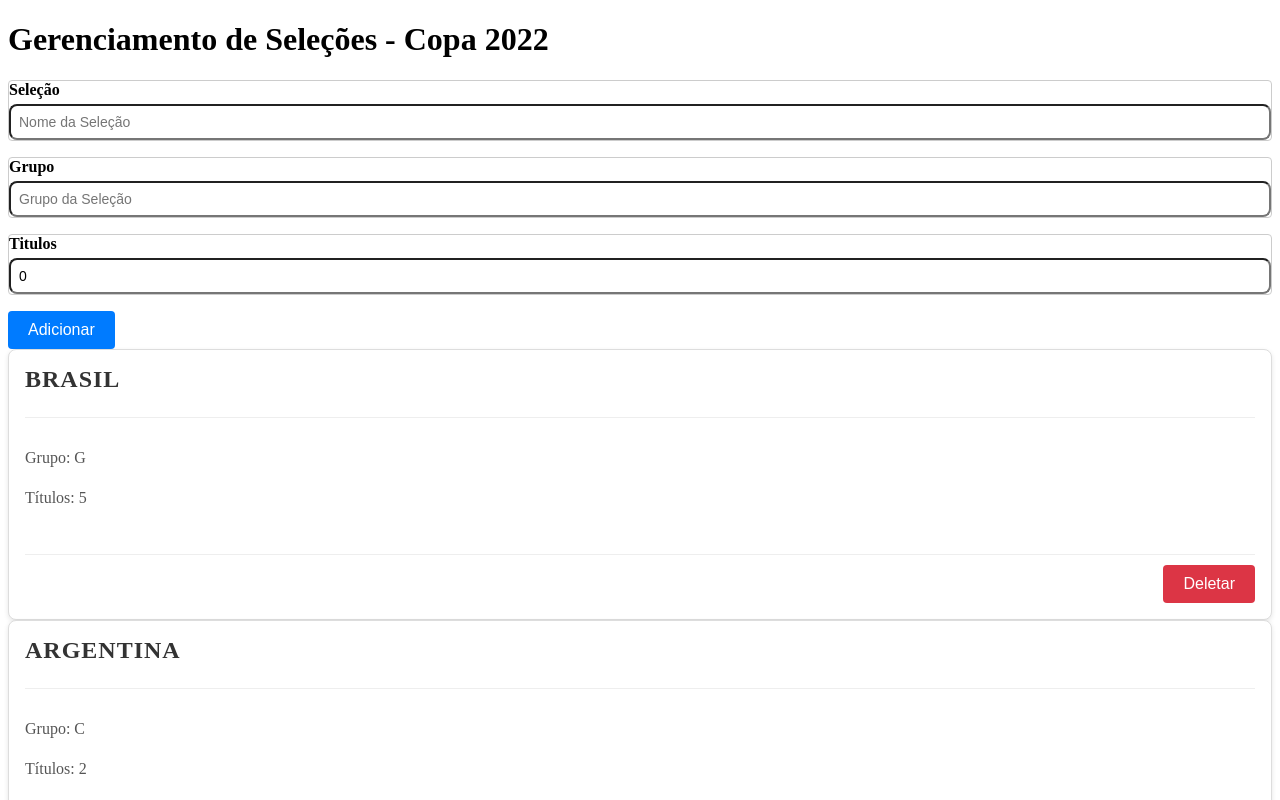
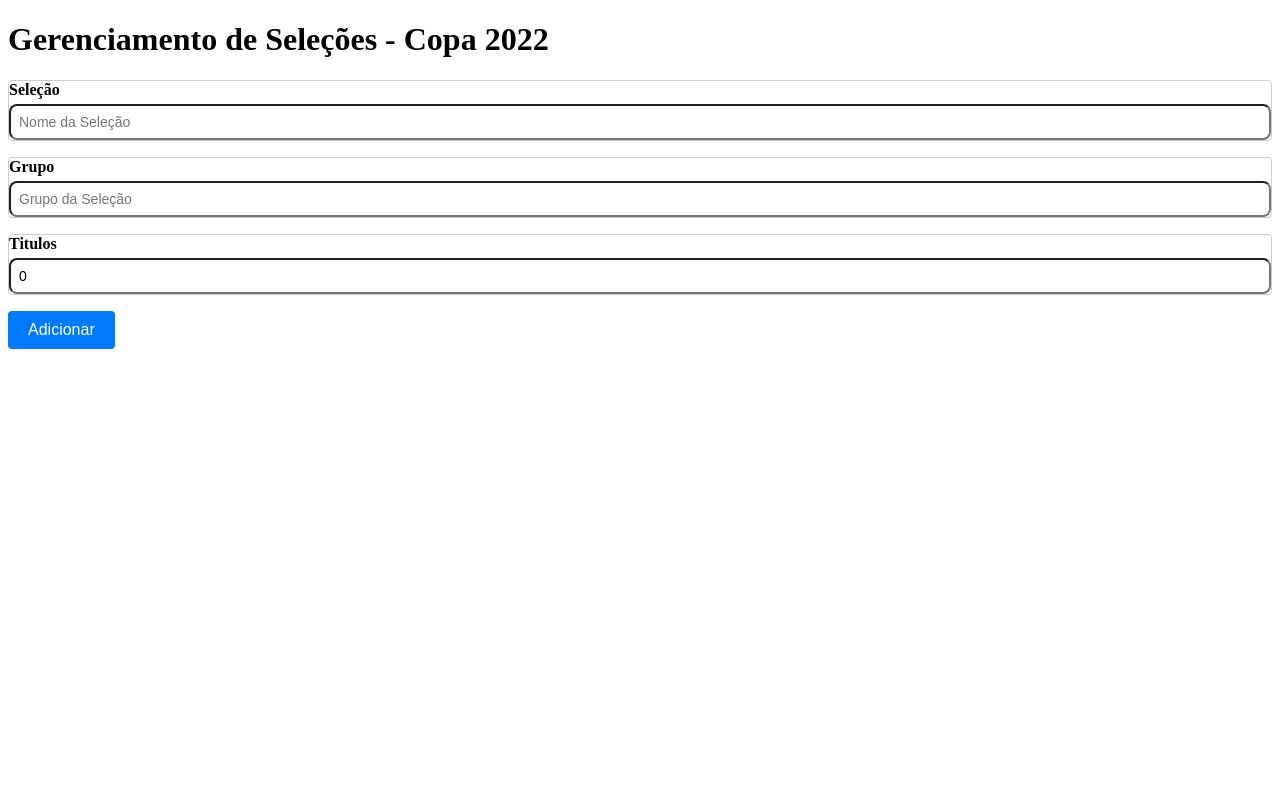
Before and after one commit to paulohenriquedeandrade/roadmap-topico-react, a React (Vite) app: page / in a window 1280 px wide. Shown: the top 800 px of the page. Built offline with nearby package versions, Linux system fonts and the light colour scheme.

Commit message:
feat: adiciona persistência de dados com useEffect e localStorage

```diff
--- a/src/App.tsx
+++ b/src/App.tsx
@@ -1,36 +1,14 @@
-import { useState } from "react";
+import { useState, useEffect } from "react";
 import { Button } from "./components/Button";
 import { Card } from "./components/Card";
 import type { Selecao } from "./types";
 import { SelecaoForm } from "./components/SelecaoForm";
 
 function App() {
-  const [selecoes, setSelecoes] = useState<Selecao[]>([
-    {
-      id: 1,
-      nome: "Brasil",
-      grupo: "G",
-      titulos: 5,
-    },
-    {
-      id: 2,
-      nome: "Argentina",
-      grupo: "C",
-      titulos: 2,
-    },
-    {
-      id: 3,
-      nome: "França",
-      grupo: "D",
-      titulos: 2,
-    },
-    {
-      id: 4,
-      nome: "Alemanha",
-      grupo: "E",
-      titulos: 4,
-    },
-  ]);
+  const [selecoes, setSelecoes] = useState<Selecao[]>(() => {
+    const dadosSalvos = localStorage.getItem("selecoes");
+    return dadosSalvos ? JSON.parse(dadosSalvos) : [];
+  });
 
   const adicionarSelecao = (dados: {
     nome: string;
@@ -49,6 +27,10 @@ function App() {
   const deletarSelecao = (id: number) => {
     setSelecoes(selecoes.filter((selecao) => selecao.id !== id));
   };
+
+  useEffect(() => {
+    localStorage.setItem("selecoes", JSON.stringify(selecoes));
+  }, [selecoes]);
 
   return (
     <div>
```
